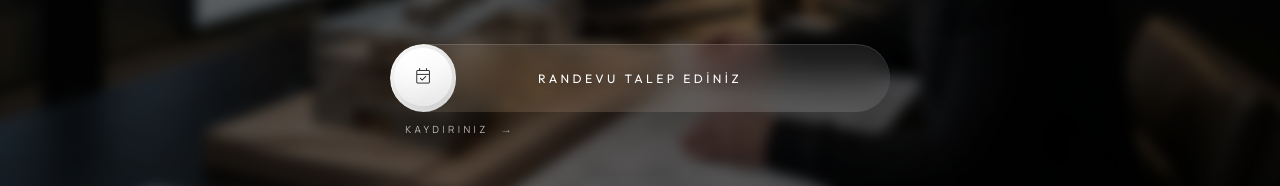
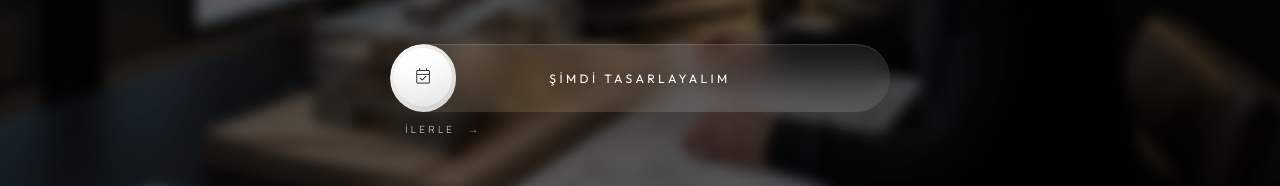
Before and after one commit to deqoin-website/Deqoin-new, a Next.js app: page / in a window 1280 px wide. Shown: the part 499-685 px from the top of the page. Built offline with nearby package versions, Linux system fonts and the light colour scheme; no server answers; the database is empty; a web font is replaced by a local one.

Commit message:
Update CTA copy

```diff
--- a/components/SwipeAppointmentButton.tsx
+++ b/components/SwipeAppointmentButton.tsx
@@ -81,7 +81,7 @@ export default function SwipeAppointmentButton({
         style={{ minWidth: compact ? "min(100%, 460px)" : undefined }}
       >
         <motion.div className="swipe-appointment-fill" style={{ width: fillWidth }} />
-        <span className={`swipe-appointment-label ${isFilled ? "is-dark" : ""}`}>RANDEVU TALEP EDİNİZ</span>
+        <span className={`swipe-appointment-label ${isFilled ? "is-dark" : ""}`}>ŞİMDİ TASARLAYALIM</span>
         <motion.div
           className="swipe-appointment-handle"
           style={{ x }}
@@ -96,7 +96,7 @@ export default function SwipeAppointmentButton({
         </motion.div>
       </button>
       <span className={`swipe-appointment-hint ${isFilled ? "is-dark" : ""}`}>
-        <span className="swipe-appointment-hint-text">KAYDIRINIZ</span>
+        <span className="swipe-appointment-hint-text">İLERLE</span>
         <span className="swipe-appointment-hint-arrow" aria-hidden="true">→</span>
       </span>
     </div>
```
